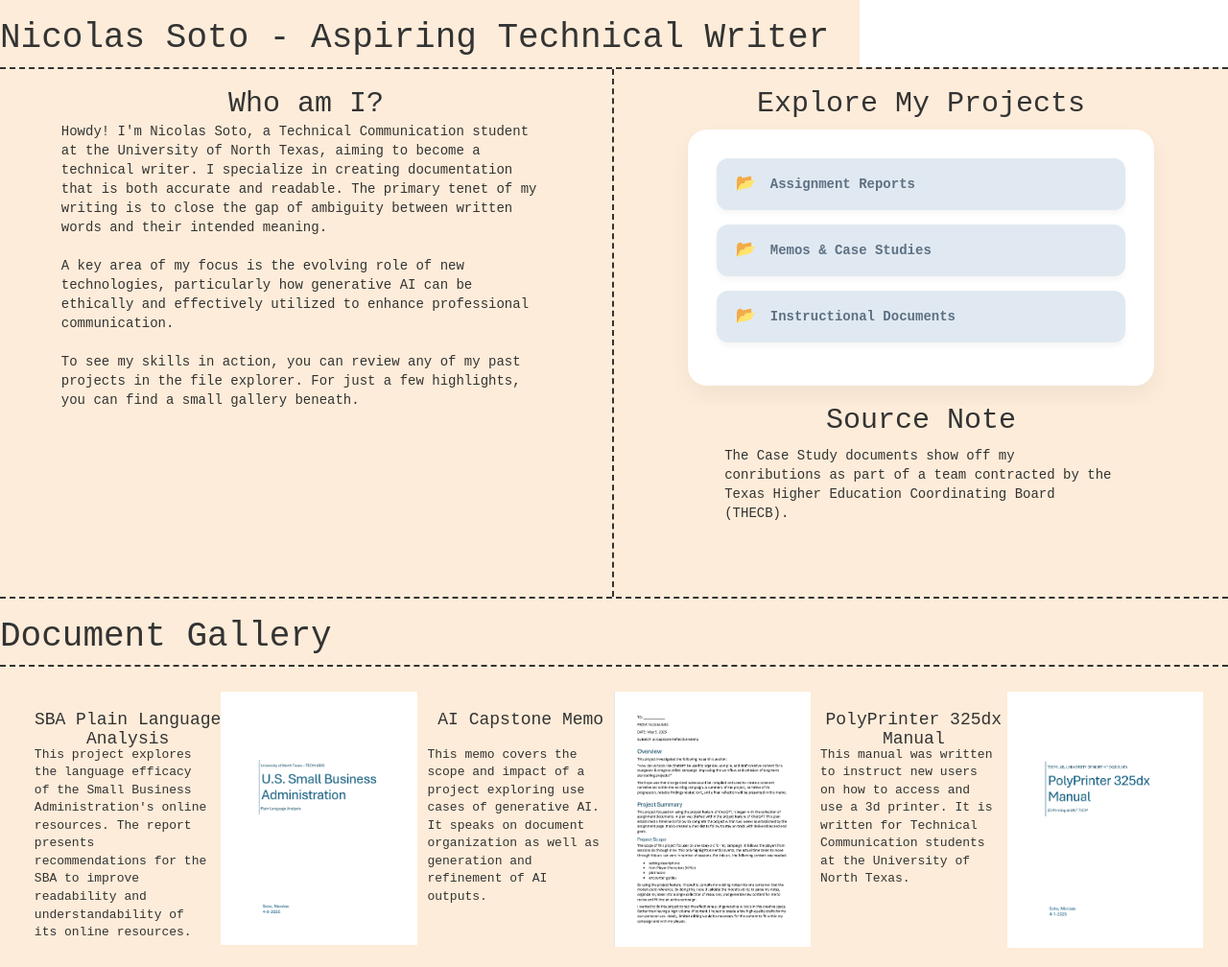
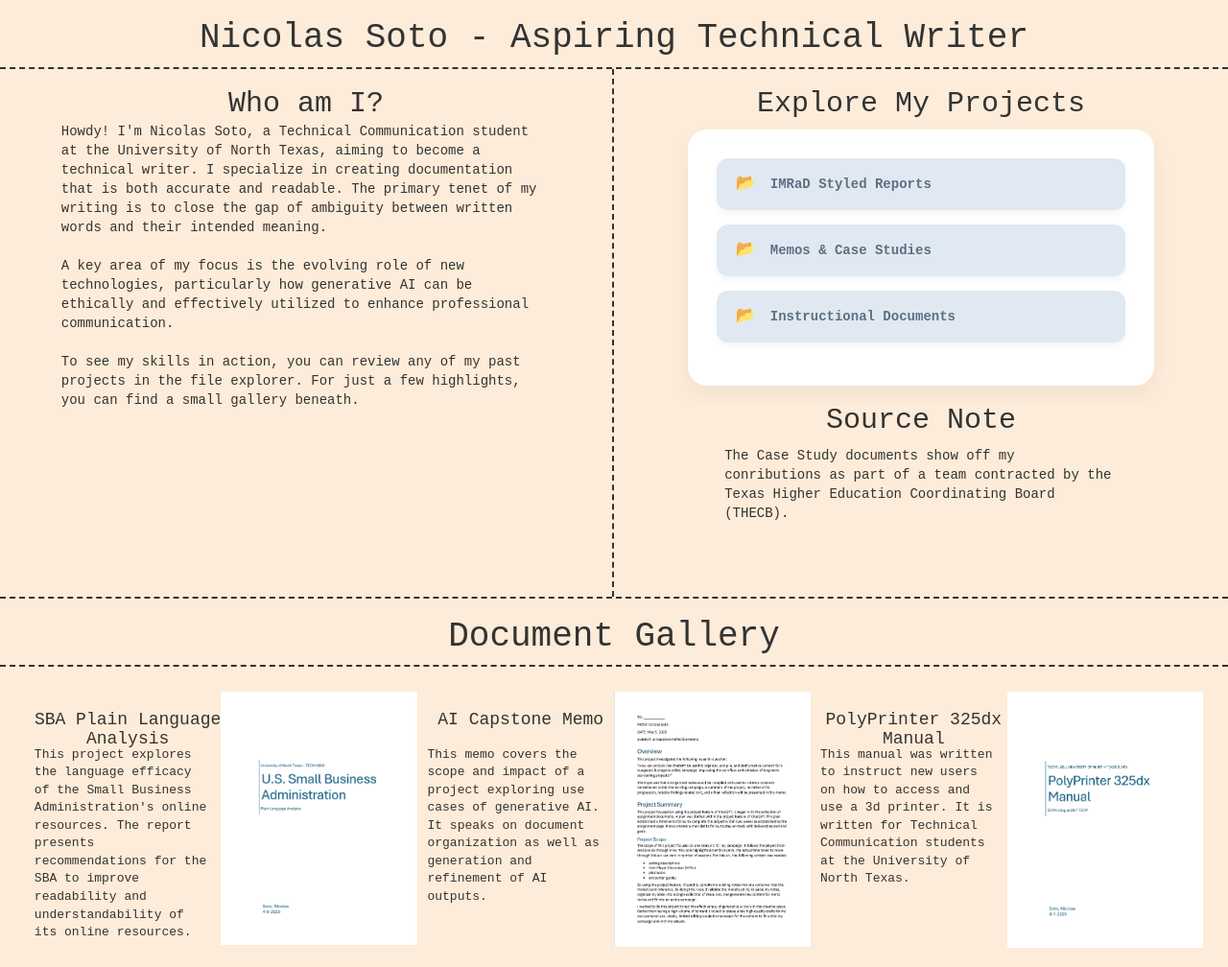
Before and after one commit to TechWrite48/TechWrite48.github.io, a plain HTML site: page index.html in a window 1280 px wide. Shown: the whole page at 96% size. Drawn offline with nearby package versions, Linux system fonts and the light colour scheme.

Commit message:
Revert "Separate header content into Div."
This reverts commit bcdb69afb8ca76c3b10ebce5c0a0e440742278e4.

```diff
--- a/index.html
+++ b/index.html
@@ -18,10 +18,8 @@
     <link rel="icon" type="image/x-icon" href="page_resources/favicon.ico">
 </head>
 <body>
-    <div class="header">
-        <div class="homepage_title">
-            <h1>Nicolas Soto - Aspiring Technical Writer</h1>
-        </div>
+    <div class="homepage_title">
+        <h1>Nicolas Soto - Aspiring Technical Writer</h1>
     </div>
     <div class="homepage_content">
         <div class="main_info">
@@ -39,7 +37,7 @@
                 <div class="folder">
                     <input type="checkbox" id="folder2">
                     <label for="folder2" class="folder_label">
-                        Assignment Reports
+                        IMRaD Styled Reports
                     </label>
                     <div class="documents">
                         <a href="page_resources/documents/plain_language_analysis_small_business_administration.pdf">SBA Plain Language Analysis</a>
--- a/source.css
+++ b/source.css
@@ -11,19 +11,12 @@ html{
     height:15px;
     width:100%;
 }
-.header{
-    display:grid;
-    padding-left: auto;
-    padding-right: auto;
-    grid-template-columns: 70% 30%;
-}
-
 .homepage_title{
     background-color: rgb(253, 236, 217);
     font-family:'Courier New', Courier, monospace;
     display: grid;
     width: 100%;
-    justify-content: left;
+    justify-content: center;
 }
 .homepage_content{
     background-color: rgb(253, 236, 217);
```
